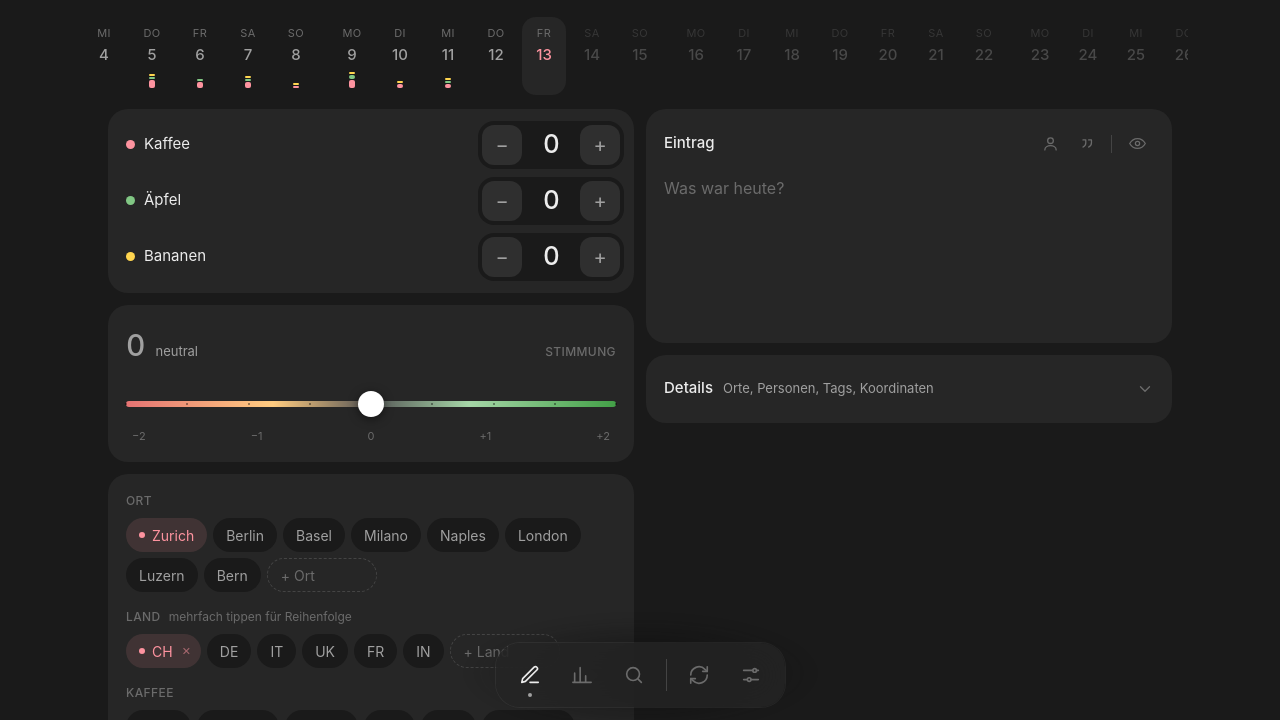
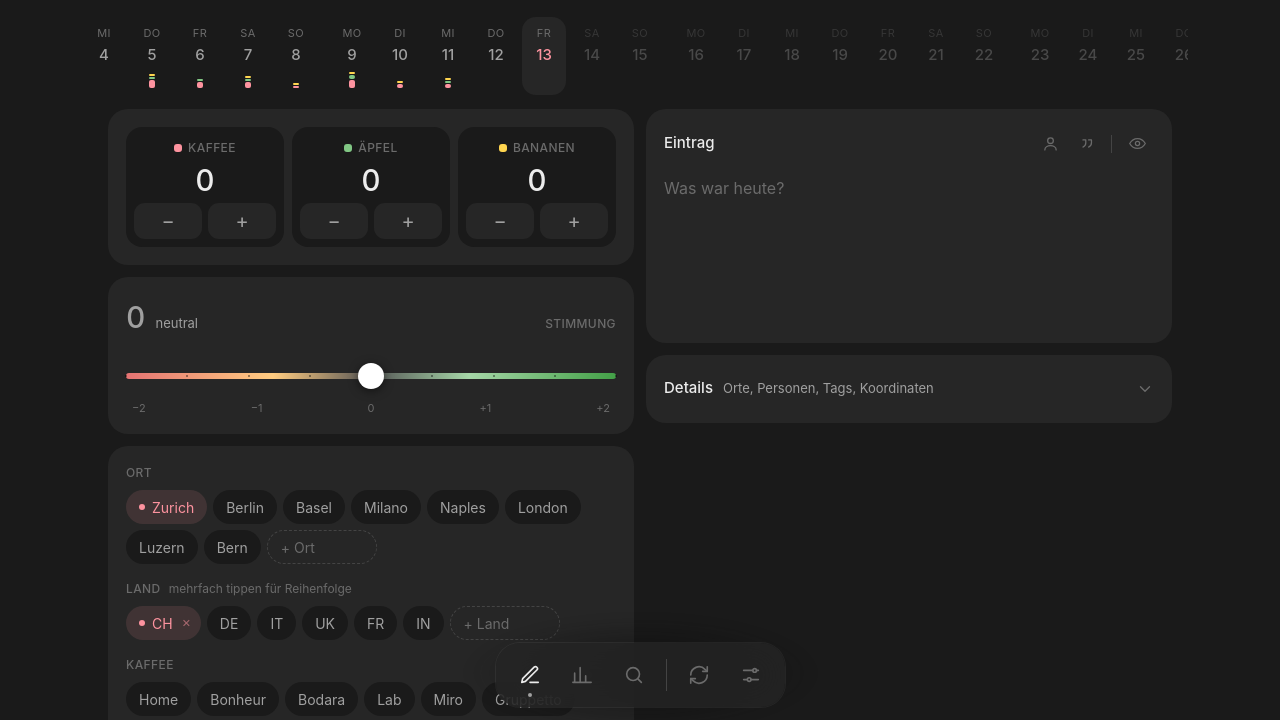
Before and after one commit to wwwlhlm/abk, a plain HTML site: page Claude outputs/app.html in a window 1280 px wide. Shown: the part 79-799 px from the top of the page. Drawn offline with Linux system fonts and the light colour scheme.

Commit message:
Update app.html

```diff
--- a/Claude outputs/app.html
+++ b/Claude outputs/app.html
@@ -138,25 +138,14 @@ svg{display:block}
 .sd.future{opacity:.35}
 .sd.weekstart{margin-left:8px}
 
-/* Zähler: Rolling counter (Kilometerzähler mit Übertrag) */
-.counters{display:flex;flex-direction:column;gap:4px}
-.crow{display:flex;align-items:center;gap:10px;min-height:52px}
-.crow .cl{display:flex;align-items:center;gap:9px;font-size:15px}
-.crow .cl .sw{width:9px;height:9px;border-radius:50%}
-.stepper{margin-left:auto;display:flex;align-items:center;gap:2px;padding:4px;border-radius:16px;background:var(--bg)}
-.stepper button{width:40px;height:40px;border-radius:12px;background:var(--surface-2);color:var(--text-2);display:grid;place-items:center;font-size:20px;line-height:1;
-  transition:transform .35s var(--spring),background-color .2s,color .2s;touch-action:manipulation;user-select:none;-webkit-user-select:none}
-.stepper button:hover{color:var(--text);background:var(--surface-3)}
-.stepper button:active,.stepper button.held{transform:scale(.9);transition-duration:.08s}
-.stepper button:disabled{opacity:.35}
-.odo{min-width:54px;height:40px;display:flex;justify-content:center;align-items:center;font-size:26px;font-weight:500;line-height:1;
-  cursor:ns-resize;touch-action:none;user-select:none;-webkit-user-select:none;outline:none;border-radius:10px;font-variant-numeric:tabular-nums}
-.odo:focus-visible{box-shadow:0 0 0 1.5px var(--accent)}
-.oc{--oh:1.34em;display:inline-block;height:var(--oh);overflow:hidden;width:.6em;transition:width .35s var(--spring),opacity .25s;
-  -webkit-mask-image:linear-gradient(transparent,#000 22%,#000 78%,transparent);mask-image:linear-gradient(transparent,#000 22%,#000 78%,transparent)}
-.oc.gone{width:0;opacity:0}
-.oc>span{display:flex;flex-direction:column;will-change:transform}
-.oc i{font-style:normal;height:var(--oh);line-height:var(--oh);text-align:center}
+/* Zähler */
+.counters{display:grid;grid-template-columns:repeat(3,1fr);gap:8px}
+.counter{background:var(--bg);border-radius:16px;padding:12px 8px 8px;display:flex;flex-direction:column;align-items:center;gap:8px}
+.counter .cl{display:flex;align-items:center;gap:6px}
+.counter .val{font-size:30px;font-weight:500;height:30px;display:flex;align-items:center}
+.counter .ctrl{display:flex;gap:6px;width:100%}
+.counter .ctrl button{flex:1;height:36px;border-radius:11px;background:var(--surface);color:var(--text-2);font-size:20px;line-height:1}
+.counter .ctrl button:hover{color:var(--text);background:var(--surface-2)}
 
 /* Stimmung */
 .mood-top{display:flex;align-items:baseline;gap:10px;margin-bottom:14px}
@@ -440,7 +429,7 @@ input[type=search]{-webkit-appearance:none;appearance:none}
 
     <div class="grid-2">
       <div class="col">
-        <div class="card" style="padding:10px 10px 10px 18px">
+        <div class="card">
           <div class="counters" id="counters"></div>
         </div>
         <div class="card">
@@ -790,7 +779,7 @@ function renderEntry(dir=0){
     $('#dayWd').textContent=`${rel}${WD[d.getDay()]} · ${d.getFullYear()}`; $('#dayDate').textContent=fmtDay(cur);
   });
   $('#todayBtn').hidden=cur===TODAY;
-  COUNTERS.forEach(([k])=>odoSet($('#cnt-'+k), e[k]));
+  COUNTERS.forEach(([k])=>roll($('#cnt-'+k), e[k]));
   setMood(e.mood,false);
   LIST_KEYS.forEach(k=>renderGroup(k,e));
   $('#kmWrap').classList.toggle('open', e.sport.includes('Velo')); $('#km').value=e.cycling_km||'';
@@ -798,62 +787,13 @@ function renderEntry(dir=0){
   $('#entry').value=e.text||''; autosize($('#entry')); wordCount(); renderPrev();
   coffeeHint(e); foldSummary(e);
 }
-/* ─── Rolling counter ─────────────────────────────────────────
-   Jede Stelle ist ein Streifen 0–9,0–9. Vorwärts über 9 rollt weiter
-   statt zurück (Übertrag), rechte Stelle zuerst, kurze Bewegungsunschärfe.
-   Tippen, gedrückt halten (beschleunigt), Zahl ziehen und schnippen.   */
-const ODO_STAGGER=45;
-function odoCol(){ const c=document.createElement('span'); c.className='oc'; c.innerHTML=`<span>${'01234567890123456789'.split('').map(x=>`<i>${x}</i>`).join('')}</span>`; c._pos=0; return c; }
-function odoSet(el,v,dir){
-  const s=String(Math.max(0,v|0)), prev=el._v??null; el._v=+s;
-  if(dir===undefined) dir=prev===null?0:Math.sign(+s-prev);
-  let cols=[...el.querySelectorAll('.oc:not(.gone)')];
-  while(cols.length<s.length){ const c=odoCol(); el.prepend(c); cols.unshift(c);
-    if(prev!==null&&!REDUCED){ c.classList.add('gone'); c.offsetWidth; c.classList.remove('gone'); } }
-  while(cols.length>s.length){ const c=cols.shift(); c.classList.add('gone'); setTimeout(()=>c.remove(),350); }
-  const n=cols.length;
-  [...s].forEach((ch,i)=>{
-    const c=cols[i], strip=c.firstChild, to=+ch, from=c._pos%10; if(from===to&&c._pos<10) return;
-    if(c._pos>=10){ strip.style.transition='none'; strip.style.transform=`translateY(calc(${-(c._pos-10)} * var(--oh)))`; c._pos-=10; strip.offsetWidth; }
-    let target=to;
-    if(dir>0&&to<c._pos) target=to+10;                       // 9 → 0 rollt vorwärts weiter
-    if(dir<0&&to>c._pos){ strip.style.transition='none'; strip.style.transform=`translateY(calc(${-(c._pos+10)} * var(--oh)))`; strip.offsetWidth; } // 0 → 9 rollt rückwärts
-    const delay=prev===null||REDUCED?0:(n-1-i)*ODO_STAGGER;
-    strip.style.transition=prev===null||REDUCED?'none':`transform .6s var(--spring-pop) ${delay}ms`;
-    strip.style.transform=`translateY(calc(${-target} * var(--oh)))`; c._pos=target;
-    if(prev!==null&&!REDUCED&&c.animate) c.animate([{filter:'blur(0)'},{filter:'blur(1.4px)',offset:.35},{filter:'blur(0)'}],{duration:420,delay});
-  });
-  el.setAttribute('aria-valuenow',s);
-}
 function buildCounters(){
-  $('#counters').innerHTML=COUNTERS.map(([k,l,c])=>`<div class="crow">
-      <span class="cl"><i class="sw" style="background:${c}"></i>${l}</span>
-      <div class="stepper"><button data-k="${k}" data-d="-1" aria-label="${l} weniger">−</button>
-        <span class="odo" id="cnt-${k}" role="spinbutton" tabindex="0" aria-label="${l}" aria-valuemin="0"></span>
-        <button data-k="${k}" data-d="1" aria-label="${l} mehr">+</button></div></div>`).join('');
-  const step=(k,d)=>{ const e={...entryFor(cur)}, v=Math.max(0,(e[k]||0)+d); if(v===e[k]) return false;
-    e[k]=v; odoSet($('#cnt-'+k),v,d); touch(e); coffeeHint(e); navigator.vibrate?.(3); return true; };
-  // Tippen + Halten mit Beschleunigung
-  $('#counters').querySelectorAll('button[data-k]').forEach(b=>{
-    let t=null, n=0;
-    const stop=()=>{ clearTimeout(t); t=null; b.classList.remove('held'); };
-    b.addEventListener('pointerdown',e=>{ e.preventDefault(); n=0; step(b.dataset.k,+b.dataset.d); b.classList.add('held');
-      const rep=()=>{ n++; if(!step(b.dataset.k,+b.dataset.d)) return stop(); t=setTimeout(rep,Math.max(55,200-n*18)); };
-      t=setTimeout(rep,420); });
-    ['pointerup','pointerleave','pointercancel'].forEach(ev=>b.addEventListener(ev,stop));
-    b.addEventListener('keydown',e=>{ if(e.key==='Enter'||e.key===' '){ e.preventDefault(); step(b.dataset.k,+b.dataset.d); } });
-  });
-  // Zahl ziehen (hoch = mehr) und schnippen
-  $('#counters').querySelectorAll('.odo').forEach(o=>{
-    const k=o.id.slice(4); let y0=null, acc=0, ly=0, lt=0, v=0, fling=null;
-    o.addEventListener('pointerdown',e=>{ clearTimeout(fling); y0=e.clientY; ly=e.clientY; lt=performance.now(); acc=0; v=0; o.setPointerCapture(e.pointerId); });
-    o.addEventListener('pointermove',e=>{ if(y0===null) return; const now=performance.now(); v=(ly-e.clientY)/Math.max(1,now-lt); ly=e.clientY; lt=now;
-      acc+=(y0-e.clientY); y0=e.clientY; while(Math.abs(acc)>=16){ const d=Math.sign(acc); step(k,d); acc-=d*16; } });
-    const up=()=>{ if(y0===null) return; y0=null; let left=Math.min(12,Math.round(Math.abs(v)*6)); const d=Math.sign(v), gap=[60];
-      const go=()=>{ if(left--<=0||!step(k,d)) return; fling=setTimeout(go,gap[0]*=1.25); }; if(Math.abs(v)>.35) go(); };
-    o.addEventListener('pointerup',up); o.addEventListener('pointercancel',up);
-    o.addEventListener('keydown',e=>{ const d=e.key==='ArrowUp'||e.key==='ArrowRight'?1:e.key==='ArrowDown'||e.key==='ArrowLeft'?-1:0; if(d){ e.preventDefault(); step(k,d); } });
-  });
+  $('#counters').innerHTML=COUNTERS.map(([k,l,c])=>`<div class="counter">
+      <span class="cl label"><i class="sw" style="background:${c}"></i>${l}</span><span class="val" id="cnt-${k}"><span class="roll"></span></span>
+      <div class="ctrl"><button class="press" data-k="${k}" data-d="-1" aria-label="${l} weniger">−</button><button class="press" data-k="${k}" data-d="1" aria-label="${l} mehr">+</button></div></div>`).join('');
+  $('#counters').addEventListener('click',ev=>{ const b=ev.target.closest('button[data-k]'); if(!b) return;
+    const e={...entryFor(cur)}; e[b.dataset.k]=Math.max(0,(e[b.dataset.k]||0)+ +b.dataset.d);
+    roll($('#cnt-'+b.dataset.k), e[b.dataset.k]); touch(e); coffeeHint(e); });
 }
 function setDay(d){ if(d===cur) return; const dir=d>cur?1:-1; cur=d; renderEntry(dir); renderStrip(); centerStrip(); }
 $('#prevDay').onclick=()=>setDay(addDays(cur,-1));
```
